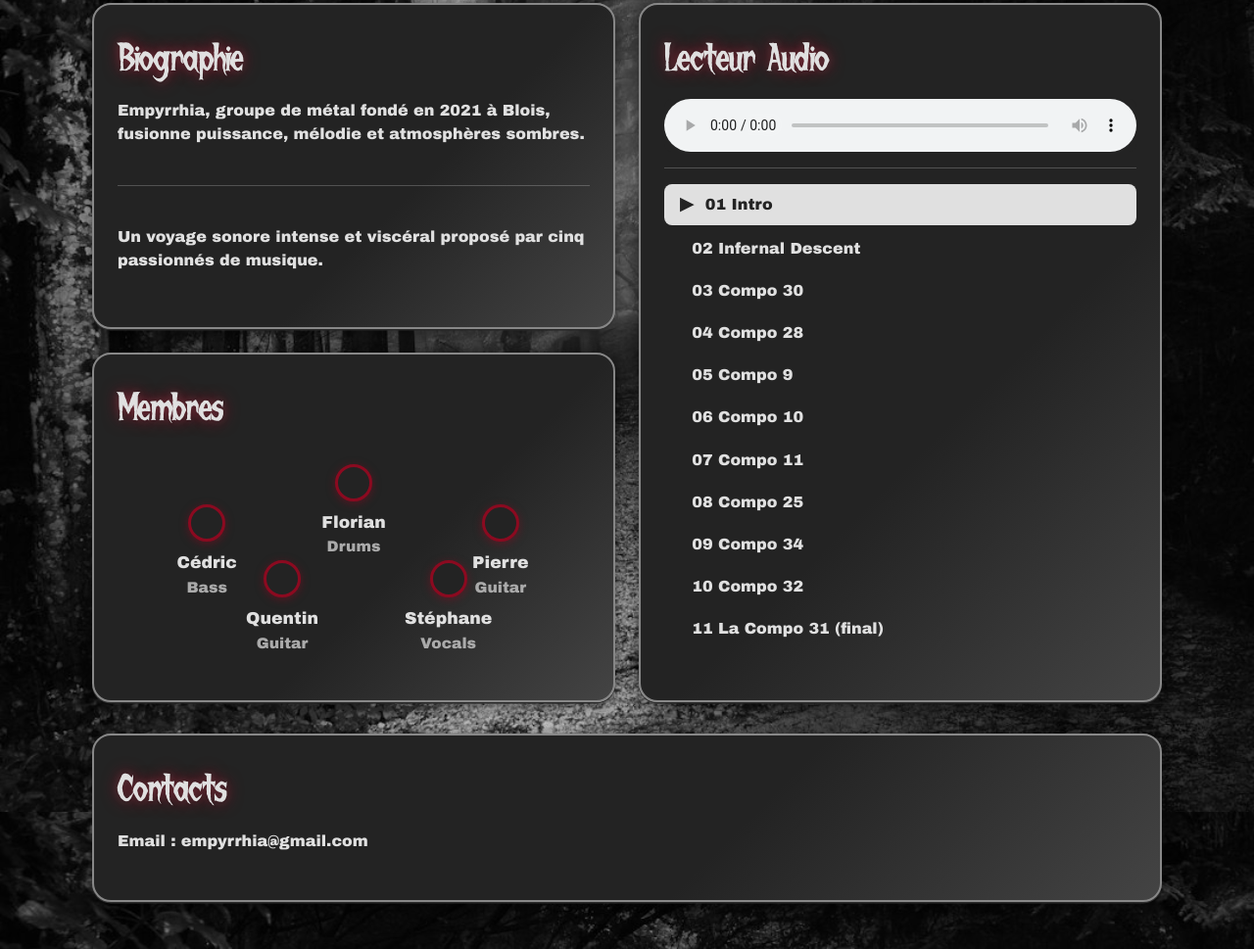
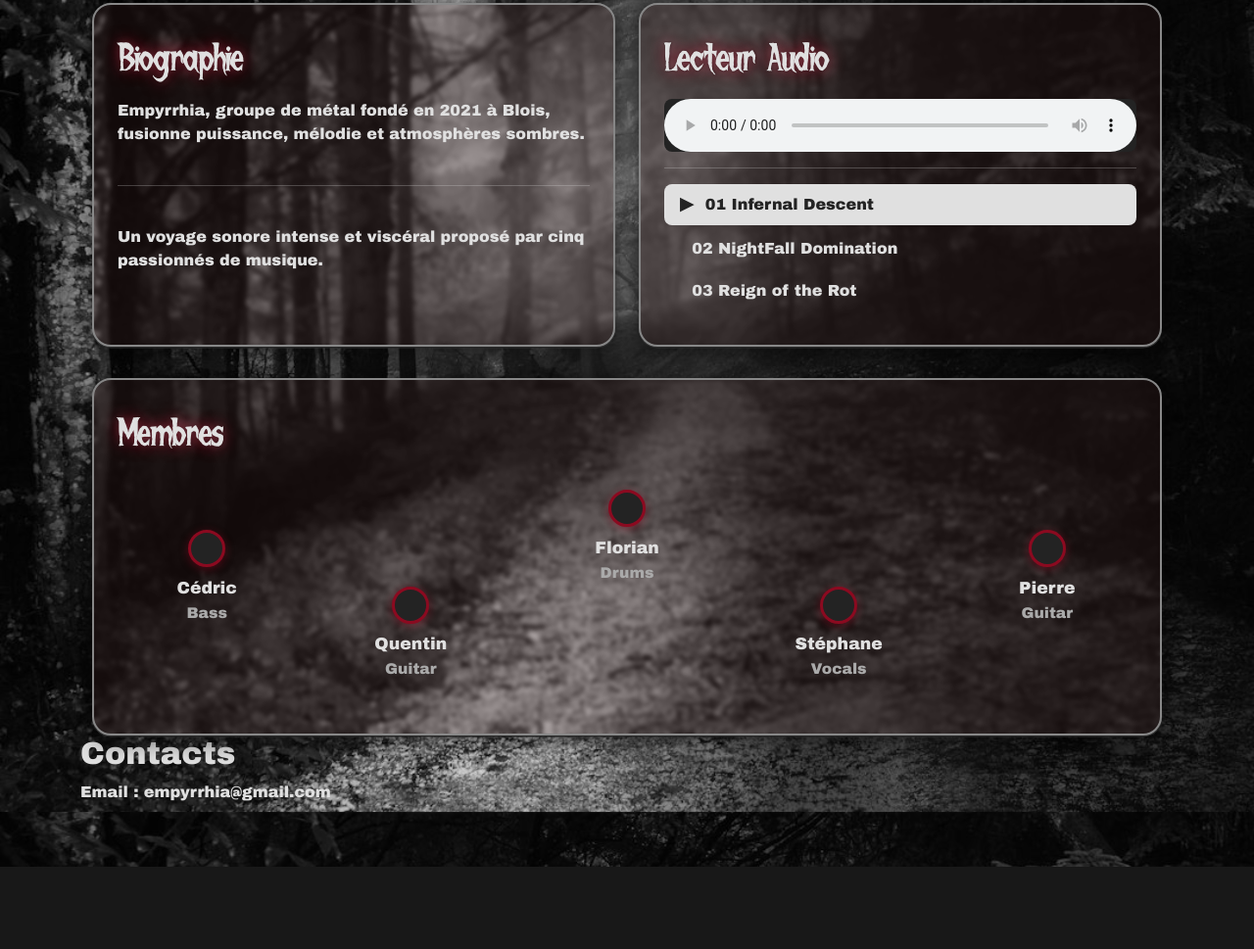
Before and after one commit to RobNamias/Empyrrhia, a plain HTML site: page index.html in a window 1280 px wide. Shown: the part 451-1420 px from the top of the page at 98% size. After the commit the page ends 1336 px from the top, so only its background shows below. Drawn offline with nearby package versions, Linux system fonts and the light colour scheme.

Commit message:
Refactoring du format du bento.

```diff
--- a/assets/css/style.css
+++ b/assets/css/style.css
@@ -43,7 +43,8 @@ body {
 
 
 .bento-item {
-    background: linear-gradient(135deg, #232323 60%, #444 100%);
+    background: rgba(60, 29, 29, 0.25);
+    backdrop-filter : blur(2px);
     border-radius: 1.2rem;
     box-shadow: 0 4px 24px #000a, 0 1.5px 0 #444;
     padding: 2rem 1.5rem;
--- a/assets/music/playlist.json
+++ b/assets/music/playlist.json
@@ -1,46 +1,14 @@
 [
     {
-        "title": "01 Intro",
-        "file": "assets/music/01 Intro .mp3"
+        "title": "01 Infernal Descent",
+        "file": "assets/music/01 Infernal Descent.mp3"
     },
     {
-        "title": "02 Infernal Descent",
-        "file": "assets/music/02 Infernal Descent.mp3"
+        "title": "02 NightFall Domination",
+        "file": "assets/music/02 NightFall Domination.mp3"
     },
     {
-        "title": "03 Compo 30",
-        "file": "assets/music/03 Compo 30 .mp3"
-    },
-    {
-        "title": "04 Compo 28",
-        "file": "assets/music/04 Compo 28 .mp3"
-    },
-    {
-        "title": "05 Compo 9",
-        "file": "assets/music/05 Compo 9 .mp3"
-    },
-    {
-        "title": "06 Compo 10",
-        "file": "assets/music/06 Compo 10 .mp3"
-    },
-    {
-        "title": "07 Compo 11",
-        "file": "assets/music/07 Compo 11 .mp3"
-    },
-    {
-        "title": "08 Compo 25",
-        "file": "assets/music/08 Compo 25 .mp3"
-    },
-    {
-        "title": "09 Compo 34",
-        "file": "assets/music/09 Compo 34 .mp3"
-    },
-    {
-        "title": "10 Compo 32",
-        "file": "assets/music/10 Compo 32 .mp3"
-    },
-    {
-        "title": "11 La Compo 31 (final)",
-        "file": "assets/music/11 La Compo 31 (final).mp3"
+        "title": "03 Reign of the Rot",
+        "file": "assets/music/03 Reign of the Rot.mp3"
     }
 ]
--- a/index.html
+++ b/index.html
@@ -17,7 +17,7 @@
         <div class="row bento">
             <div class="row">
                 <div class="col-12 col-md-6 d-flex flex-column gap-4">
-                    <div class="bento-item h-50" id="bio">
+                    <div class="bento-item h-100" id="bio">
                         <h2>Biographie</h2>
                         <p>Empyrrhia, groupe de métal fondé en 2021 à Blois, fusionne puissance, mélodie et atmosphères
                             sombres.<br />
@@ -27,7 +27,28 @@
                             Un voyage sonore intense et viscéral proposé par cinq passionnés de musique.
                         </p>
                     </div>
-                    <div class="bento-item h-50" id="members">
+                </div>
+                <div class="col-12 col-md-6 mt-4 mt-md-0">
+                    <div class="bento-item h-100" id="audio">
+                        <h2>Lecteur Audio</h2>
+                        <div id="audio-player">
+                            <div id="current-track-container" class="mb-2">
+                                <div id="current-track-title" class="marquee"></div>
+                            </div>
+                            <audio id="player" controls>
+                                <source src="" type="audio/mp3">
+                                Votre navigateur ne supporte pas l'audio HTML5.
+                            </audio>
+                            <hr class="playlist-sep" />
+                            <ul id="playlist">
+                            </ul>
+                        </div>
+                    </div>
+                </div>
+            </div>
+            <div class="row">
+                <div class="col-12">
+                    <div class="bento-item h-100" id="members">
                         <h2>Membres</h2>
                         <div class="members-stage">
                             <div class="stage-row stage-row-1">
@@ -64,32 +85,11 @@
                         </div>
                     </div>
                 </div>
-                <div class="col-12 col-md-6 mt-4 mt-md-0">
-                    <div class="bento-item h-100" id="audio">
-                        <h2>Lecteur Audio</h2>
-                        <div id="audio-player">
-                            <div id="current-track-container" class="mb-2">
-                                <div id="current-track-title" class="marquee"></div>
-                            </div>
-                            <audio id="player" controls>
-                                <source src="" type="audio/mp3">
-                                Votre navigateur ne supporte pas l'audio HTML5.
-                            </audio>
-                            <hr class="playlist-sep" />
-                            <ul id="playlist">
-                            </ul>
-                        </div>
-                    </div>
-                </div>
             </div>
-            <div class="row">
-                <div class="col-12">
-                    <div class="bento-item" id="contact">
-                        <h2>Contacts</h2>
-                        <p>Email : empyrrhia@gmail.com</p>
-                    </div>
-                </div>
-            </div>
+        </div>
+        <div class="footer" id="contact">
+            <h2>Contacts</h2>
+            <p>Email : empyrrhia@gmail.com</p>
         </div>
     </div>
     <script src="https://cdn.jsdelivr.net/npm/bootstrap@5.3.2/dist/js/bootstrap.bundle.min.js"></script>
```
Also changed, not shown: 4 other files.
